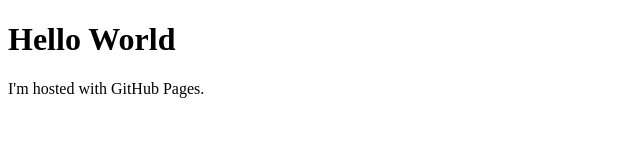
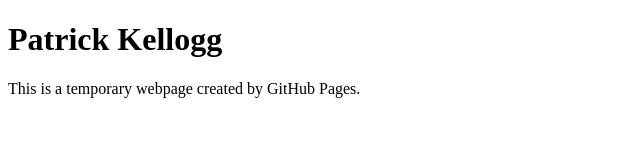
Before and after one commit to patrickkellogg/patrickkellogg.github.io, a plain HTML site: page index.html in a window 1280 px wide. Shown: the whole page, without its empty margins (0-640 px from the left). Drawn offline with Linux system fonts and the light colour scheme.

Commit message:
Update index.html

```diff
--- a/index.html
+++ b/index.html
@@ -1,7 +1,7 @@
 <!DOCTYPE html>
 <html>
 <body>
-<h1>Hello World</h1>
-<p>I'm hosted with GitHub Pages.</p>
+<h1>Patrick Kellogg</h1>
+<p>This is a temporary webpage created by GitHub Pages.</p>
 </body>
 </html>
```
